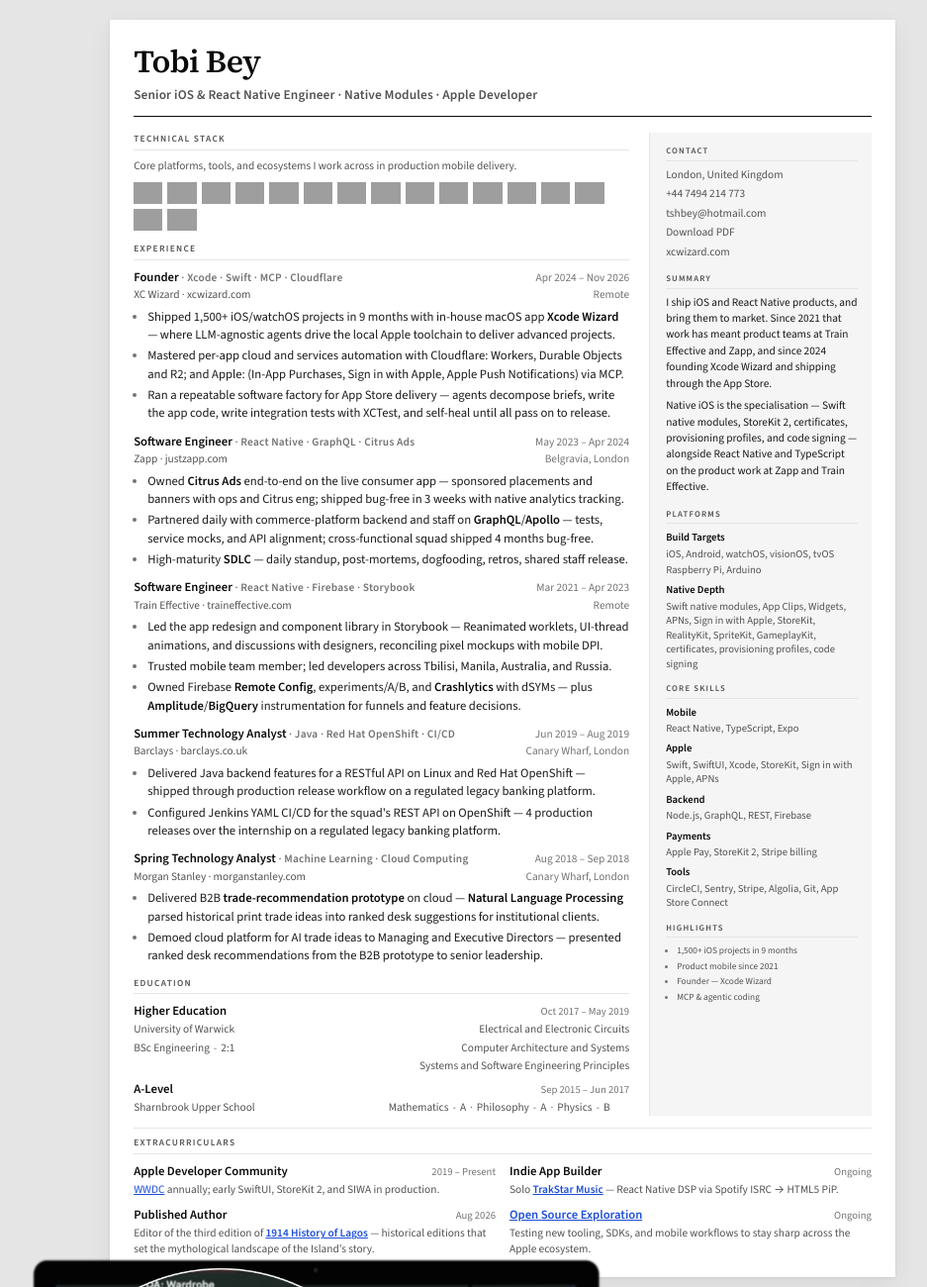
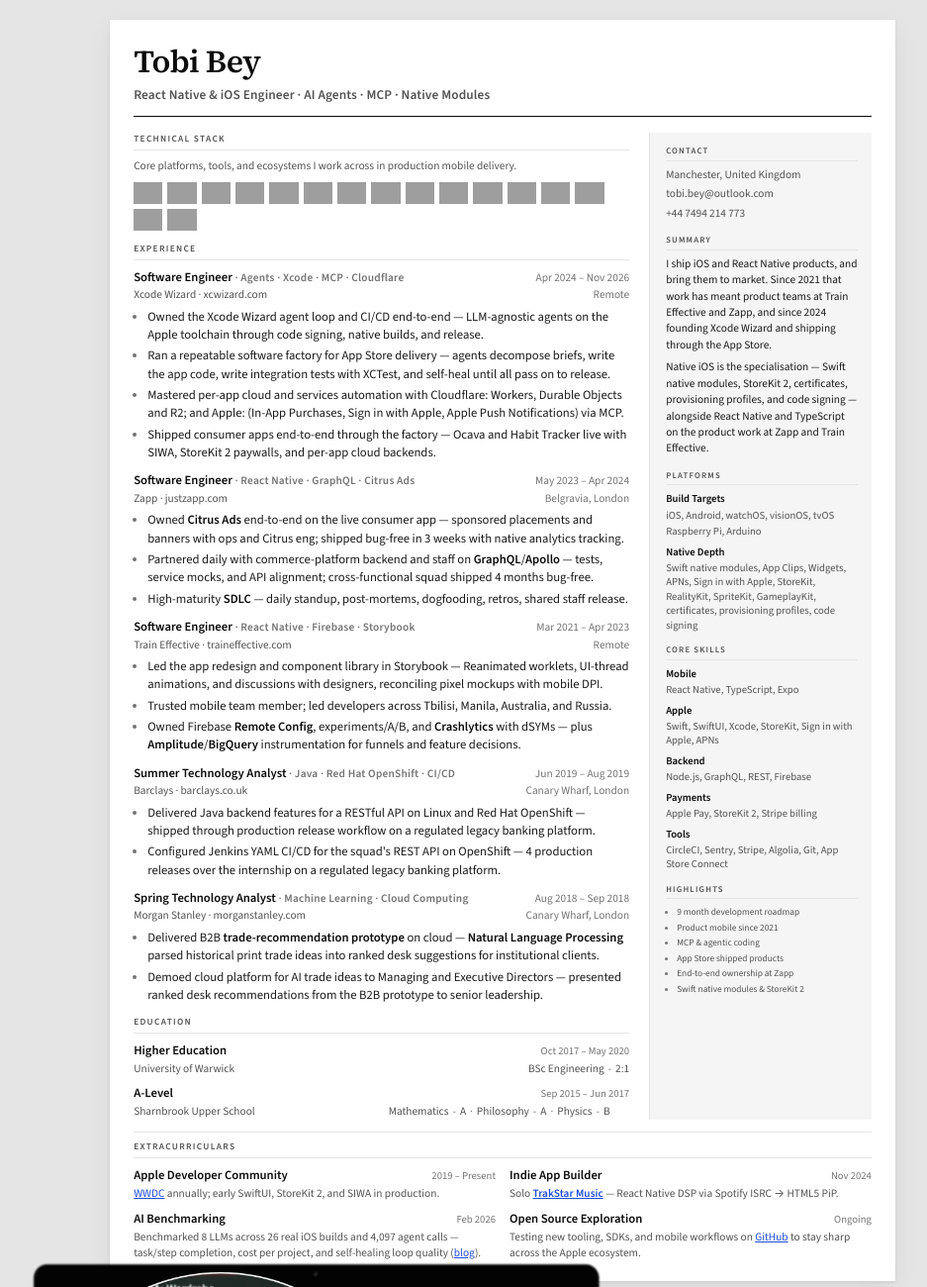
Before and after one commit to TSB1999/CV, a plain HTML site: page index.html in a window 1280 px wide. Shown: the top 1300 px of the page at 99% size, without its empty margins (132-1069 px from the left). Drawn offline with nearby package versions, Linux system fonts and the light colour scheme; grey boxes are pictures that could not be loaded.

Commit message:
Reposition the CV around AI agents and IC ownership at Xcode Wizard.

```diff
--- a/index.html
+++ b/index.html
@@ -214,6 +214,7 @@
     }
 
     .cv-role__loc {
+      font-size: var(--text-small);
       color: var(--g400);
       white-space: nowrap;
     }
@@ -1117,7 +1118,7 @@
 
       <header class="cv__header">
         <h1 class="cv__name">Tobi Bey</h1>
-        <p class="cv__tagline">Senior iOS &amp; React Native Engineer · Native Modules · Apple Developer</p>
+        <p class="cv__tagline">React Native &amp; iOS Engineer · AI Agents · MCP · Native Modules</p>
       </header>
 
       <div class="cv__grid">
@@ -1151,17 +1152,18 @@
 
             <article class="cv-role">
               <div class="cv-role__head">
-                <h3 class="cv-role__title">Founder <span class="cv-role__focus">· Xcode · Swift · MCP · Cloudflare</span></h3>
+                <h3 class="cv-role__title">Software Engineer <span class="cv-role__focus">· Agents · Xcode · MCP · Cloudflare</span></h3>
                 <time class="cv-role__date">Apr 2024 – Nov 2026</time>
               </div>
               <div class="cv-role__org">
-                <p>XC Wizard · <a href="https://xcwizard.com">xcwizard.com</a></p>
+                <p>Xcode Wizard · <a href="https://xcwizard.com">xcwizard.com</a></p>
                 <span class="cv-role__loc">Remote</span>
               </div>
               <ul class="cv-role__list">
-                <li>Shipped 1,500+ iOS/watchOS projects in 9 months with in-house macOS app <strong>Xcode Wizard</strong> — where LLM-agnostic agents drive the local Apple toolchain to deliver advanced projects.</li>
+                <li>Owned the Xcode Wizard agent loop and CI/CD end-to-end — LLM-agnostic agents on the Apple toolchain through code signing, native builds, and release.</li>
+                <li>Ran a repeatable software factory for App Store delivery — agents decompose briefs, write the app code, write integration tests with XCTest, and self-heal until all pass on to release.</li>
                 <li>Mastered per-app cloud and services automation with Cloudflare: Workers, Durable Objects and R2; and Apple: (In-App Purchases, Sign in with Apple, Apple Push Notifications) via MCP.</li>
-                <li>Ran a repeatable software factory for App Store delivery — agents decompose briefs, write the app code, write integration tests with XCTest, and self-heal until all pass on to release.</li>
+                <li>Shipped consumer apps end-to-end through the factory — Ocava and Habit Tracker live with SIWA, StoreKit 2 paywalls, and per-app cloud backends.</li>
               </ul>
             </article>
 
@@ -1232,13 +1234,9 @@
             <h2 class="cv-section__title">Education</h2>
             <div class="cv-edu__row">
               <p class="cv-edu__degree">Higher Education</p>
-              <span class="cv-edu__date cv-edu__date--end">Oct 2017 – May 2019</span>
+              <span class="cv-edu__date cv-edu__date--end">Oct 2017 – May 2020</span>
               <p class="cv-edu__school">University of Warwick</p>
-              <p class="cv-edu__module-line">Electrical and Electronic Circuits</p>
-              <p class="cv-edu__subjects">BSc Engineering <span class="cv-edu__sep">-</span> 2:1</p>
-              <p class="cv-edu__module-line">Computer Architecture and Systems</p>
-              <span class="cv-edu__spacer" aria-hidden="true"></span>
-              <p class="cv-edu__module-line">Systems and Software Engineering Principles</p>
+              <p class="cv-edu__subjects cv-edu__module-line">BSc Engineering <span class="cv-edu__sep">-</span> 2:1</p>
             </div>
             <div class="cv-edu__row cv-edu__row--alevel">
               <p class="cv-edu__degree">A-Level</p>
@@ -1252,11 +1250,9 @@
         <aside class="cv__aside">
           <div class="cv-aside-block">
             <h2 class="cv-section__title">Contact</h2>
-            <p class="cv-contact__item">London, United Kingdom</p>
+            <p class="cv-contact__item">Manchester, United Kingdom</p>
+            <p class="cv-contact__item"><a href="mailto:tobi.bey@outlook.com">tobi.bey@outlook.com</a></p>
             <p class="cv-contact__item"><a href="tel:+447494214773">+44 7494 214 773</a></p>
-            <p class="cv-contact__item"><a href="mailto:tshbey@hotmail.com">tshbey@hotmail.com</a></p>
-            <p class="cv-contact__item"><a href="tobi-bey-cv.pdf">Download PDF</a></p>
-            <p class="cv-contact__item"><a href="https://xcwizard.com">xcwizard.com</a></p>
           </div>
 
           <div class="cv-aside-block">
@@ -1305,10 +1301,12 @@
           <div class="cv-aside-block">
             <h2 class="cv-section__title">Highlights</h2>
             <ul class="cv-highlights">
-              <li>1,500+ iOS projects in 9 months</li>
+              <li>9 month development roadmap</li>
               <li>Product mobile since 2021</li>
-              <li>Founder — Xcode Wizard</li>
               <li>MCP &amp; agentic coding</li>
+              <li>App Store shipped products</li>
+              <li>End-to-end ownership at Zapp</li>
+              <li>Swift native modules &amp; StoreKit 2</li>
             </ul>
           </div>
 
@@ -1329,25 +1327,25 @@
           <article class="cv-extra__item">
             <div class="cv-extra__head">
               <h3 class="cv-extra__title">Indie App Builder</h3>
-              <span class="cv-extra__date">Ongoing</span>
+              <span class="cv-extra__date">Nov 2024</span>
             </div>
             <p class="cv-extra__desc">Solo <strong><a href="https://drive.google.com/file/d/1Zxq6hOuU8FnzSexbLM2VKcS9zozZ-Zqx/view?usp=sharing">TrakStar Music</a></strong> — React Native DSP via Spotify ISRC → HTML5 PiP.</p>
           </article>
 
           <article class="cv-extra__item">
             <div class="cv-extra__head">
-              <h3 class="cv-extra__title">Published Author</h3>
-              <span class="cv-extra__date">Aug 2026</span>
-            </div>
-            <p class="cv-extra__desc">Editor of the third edition of <strong><a href="https://www.amazon.com/dp/B0HGCN3H3N">1914 History of Lagos</a></strong> — historical editions that set the mythological landscape of the Island’s story.</p>
+              <h3 class="cv-extra__title">AI Benchmarking</h3>
+              <span class="cv-extra__date">Feb 2026</span>
+            </div>
+            <p class="cv-extra__desc">Benchmarked 8 LLMs across 26 real iOS builds and 4,097 agent calls — task/step completion, cost per project, and self-healing loop quality (<a href="https://www.xcwizard.com/blog/two-llm">blog</a>).</p>
           </article>
 
           <article class="cv-extra__item">
             <div class="cv-extra__head">
-              <h3 class="cv-extra__title"><a href="https://github.com/orgs/TrakStar-Music/repositories?q=visibility%3Apublic+archived%3Afalse">Open Source Exploration</a></h3>
+              <h3 class="cv-extra__title">Open Source Exploration</h3>
               <span class="cv-extra__date">Ongoing</span>
             </div>
-            <p class="cv-extra__desc">Testing new tooling, SDKs, and mobile workflows to stay sharp across the Apple ecosystem.</p>
+            <p class="cv-extra__desc">Testing new tooling, SDKs, and mobile workflows on <a href="https://github.com/orgs/TrakStar-Music/repositories?q=visibility%3Apublic+archived%3Afalse">GitHub</a> to stay sharp across the Apple ecosystem.</p>
           </article>
         </div>
       </section>
@@ -1360,7 +1358,7 @@
 
       <header class="cv__header">
         <h1 class="cv__name">Tobi Bey</h1>
-        <p class="cv__tagline">Senior iOS &amp; React Native Engineer · Native Modules · Apple Developer</p>
+        <p class="cv__tagline">React Native &amp; iOS Engineer · AI Agents · MCP · Native Modules</p>
       </header>
 
       <section class="proof-masonry" aria-label="Shipped products">
```
Also changed, not shown: tobi-bey-cv.html (+23 -25 lines), 1 other file.
